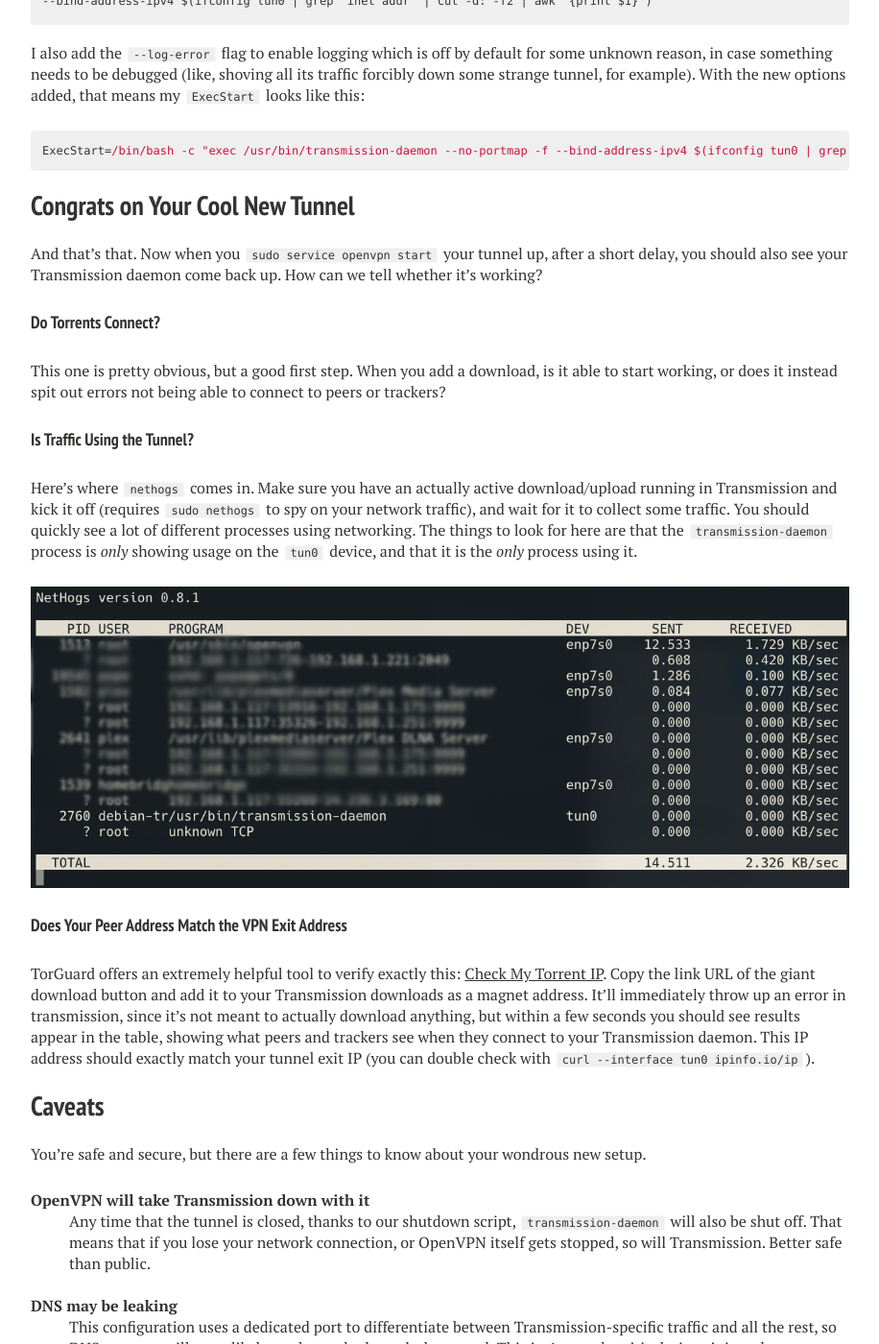
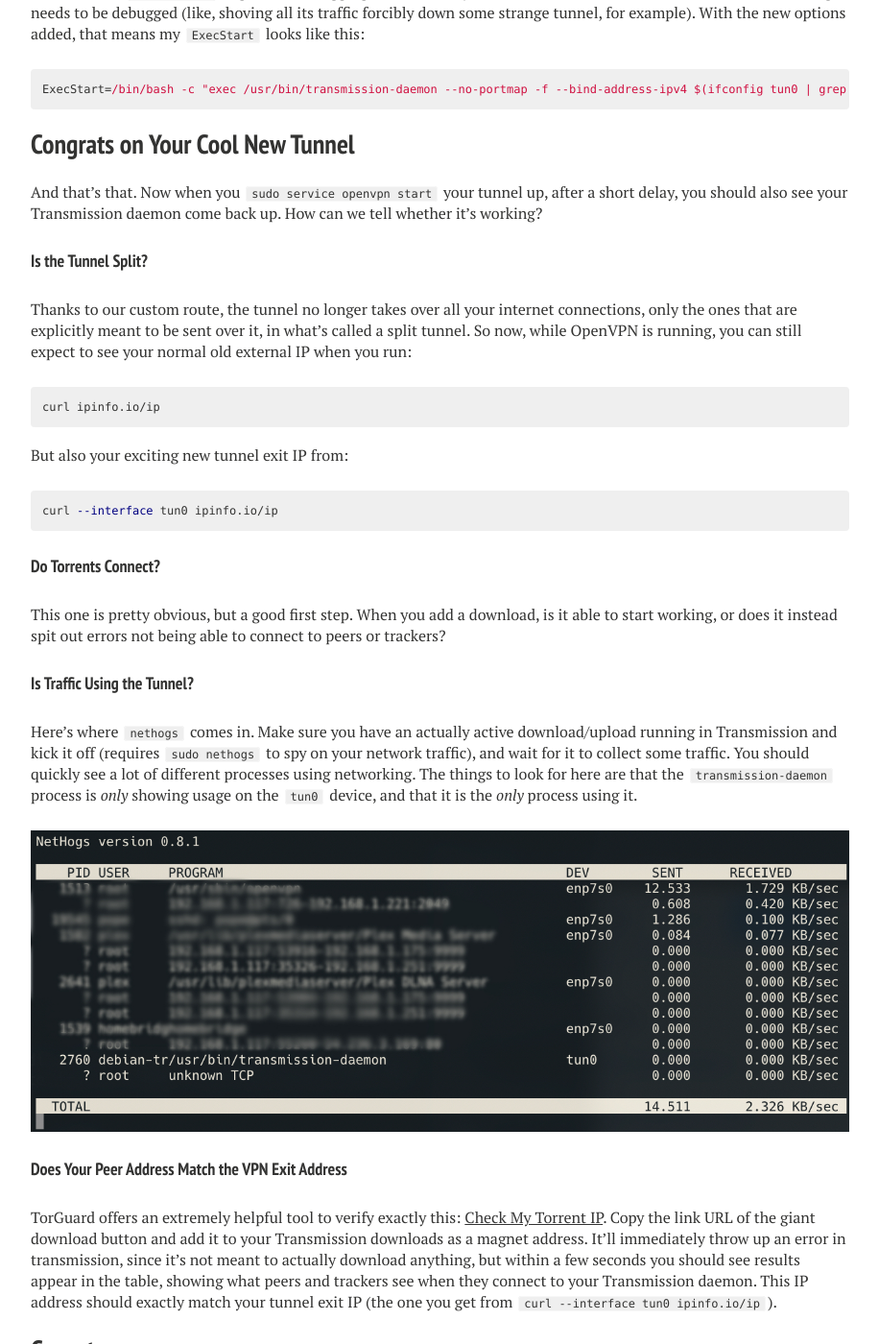
Before and after one commit to pettazz/pettazz.com, a Jekyll site: the page built from _posts/2019-03-08-transmission-tunnel.md, in a window 1280 px wide and 1400 px high, scrolled down 6088 px. Shown: the whole window at 96% size, without its empty margins (288-1204 px from the left). Built offline with Jekyll 4.4.1, drawn with Linux system fonts in a browser that asks for light colours; nearby versions of some CDN libraries; comment, search, counter and statistics services are not loaded; some of the changed text lies outside the part shown.

Commit message:
fix actually wrong stuff i wrote

```diff
--- a/_posts/2019-03-08-transmission-tunnel.md
+++ b/_posts/2019-03-08-transmission-tunnel.md
@@ -52,19 +52,13 @@
 ip link show up tun0 >/dev/null 2>/dev/null && echo "yup" || echo "nope"
 {% endhighlight %}
 
-Next, check that your public exit IP when using the tunnel interface is different than your normal one. You can expect:
+If it is, you'll see your tunnel exit IP address, entirely different than your typical external IP using:
 
 {% highlight bash %}
 curl ipinfo.io/ip
 {% endhighlight %}
 
-To give you an entirely different result than:
-
-{% highlight bash %}
-curl --interface tun0 ipinfo.io/ip
-{% endhighlight %}
-
-If not, you'll need to take another look at your OpenVPN Client.
+You can double check by shutting down OpenVPN with `sudo service openvpn stop` and running the curl command again, this time expecting to see your usual external address. If you see the same result whether or not OpenVPN is running, you'll need to take another look at your OpenVPN Client.
 
 #### I Always Forget This Part
 
@@ -236,6 +230,20 @@
 
 And that's that. Now when you `sudo service openvpn start` your tunnel up, after a short delay, you should also see your Transmission daemon come back up. How can we tell whether it's working?
 
+#### Is the Tunnel Split?
+
+Thanks to our custom route, the tunnel no longer takes over all your internet connections, only the ones that are explicitly meant to be sent over it, in what's called a split tunnel. So now, while OpenVPN is running, you can still expect to see your normal old external IP when you run:
+
+{% highlight bash %}
+curl ipinfo.io/ip
+{% endhighlight %}
+
+But also your exciting new tunnel exit IP from:
+
+{% highlight bash %}
+curl --interface tun0 ipinfo.io/ip
+{% endhighlight %}
+
 #### Do Torrents Connect?
 
 This one is pretty obvious, but a good first step. When you add a download, is it able to start working, or does it instead spit out errors not being able to connect to peers or trackers?
@@ -248,7 +256,7 @@
 
 #### Does Your Peer Address Match the VPN Exit Address
 
-TorGuard offers an extremely helpful tool to verify exactly this: [Check My Torrent IP](https://torguard.net/checkmytorrentipaddress.php). Copy the link URL of the giant download button and add it to your Transmission downloads as a magnet address. It'll immediately throw up an error in transmission, since it's not meant to actually download anything, but within a few seconds you should see results appear in the table, showing what peers and trackers see when they connect to your Transmission daemon. This IP address should exactly match your tunnel exit IP (you can double check with `curl --interface tun0 ipinfo.io/ip`).
+TorGuard offers an extremely helpful tool to verify exactly this: [Check My Torrent IP](https://torguard.net/checkmytorrentipaddress.php). Copy the link URL of the giant download button and add it to your Transmission downloads as a magnet address. It'll immediately throw up an error in transmission, since it's not meant to actually download anything, but within a few seconds you should see results appear in the table, showing what peers and trackers see when they connect to your Transmission daemon. This IP address should exactly match your tunnel exit IP (the one you get from `curl --interface tun0 ipinfo.io/ip`).
 
 ## Caveats
 
```
